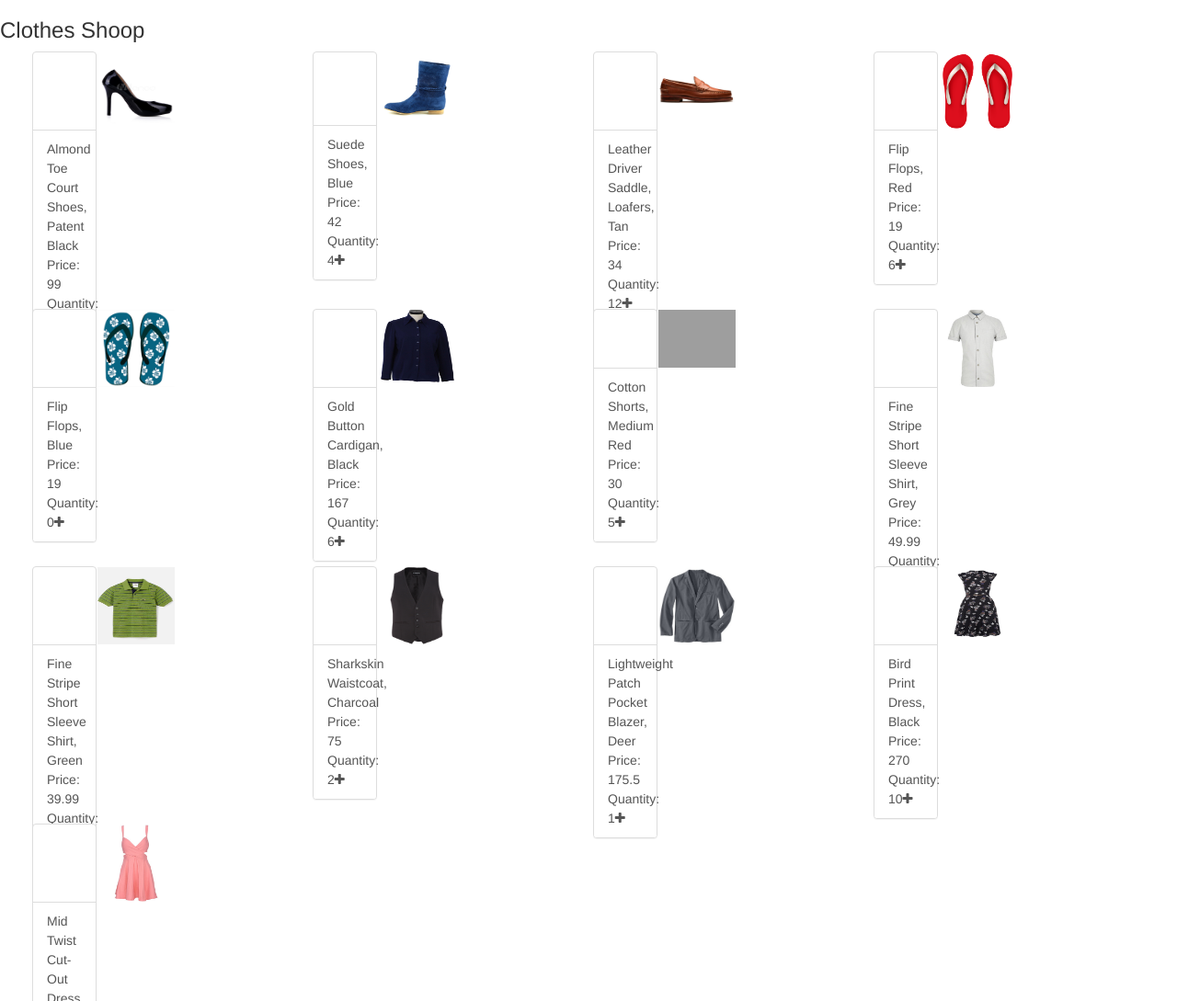
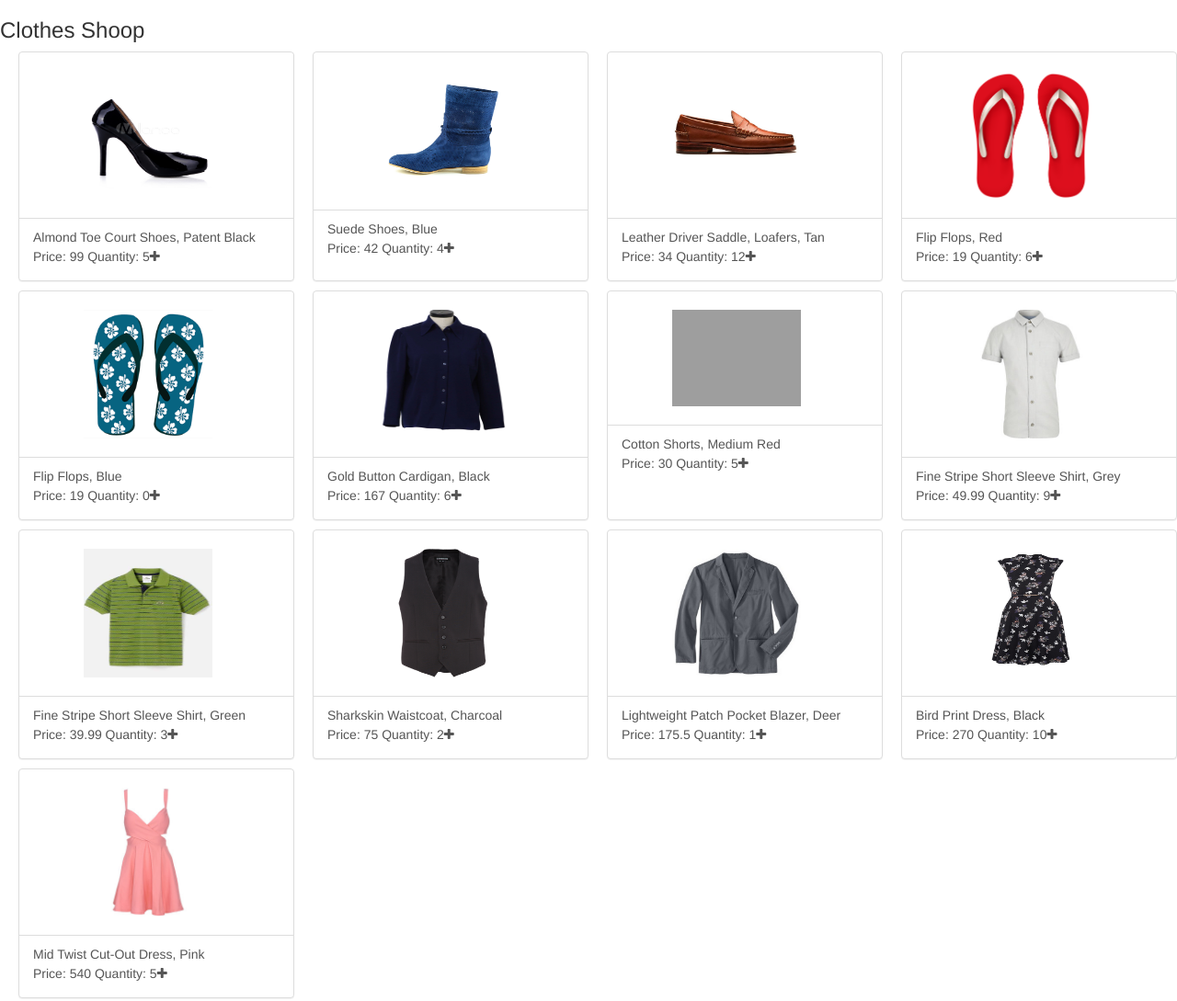
Before and after one commit to FASHIONISTAR-get-famous/clothes-shop, a website: page index.html in a window 1280 px wide. Shown: the top 1089 px of the page at 92% size. Drawn offline with nearby package versions, Linux system fonts and the light colour scheme; grey boxes are pictures that could not be loaded.

Commit message:
end of first day

```diff
--- a/css/style.css
+++ b/css/style.css
@@ -4,12 +4,8 @@ body {
   line-height: 1.5;
 }
 
-.list-group {
-  max-width: 270px;
-}
-
-.row {
-  height: 270px;
+.panel-default {
+  height: 250px;
   width: 300px;
   margin-bottom: 10px;
   float: left;
@@ -18,6 +14,8 @@ body {
 
 .img {
   margin-left: 70px;
-  max-height: 6em;
-  width: 6em;
+  margin-top: 20px;
+  margin-bottom: 20px;
+  max-height: 10em;
+  width: 10em;
 }
--- a/index.html
+++ b/index.html
@@ -16,22 +16,18 @@
     <script src="js/clothesShopFactory.js"></script>
   </head>
 
-  <body>
+  <body ng-controller="clothesShopController as clothesCtrl">
     <header>
     <h3> Clothes Shoop </h3>
     </header>
     <div ng-controller="clothesShopController as ctrl">
-      <div class="row" ng-repeat="item in clothes">
-        <div class="col-md-4">
-          <div class="panel panel-default">
+          <div class="panel panel-default" ng-repeat="item in clothes">
             <ul class="list-group">
               <img src="{{ item.image }}" class="img">
               <a class="list-group-item" ng-click="ctrl.create(item)">{{item.name}}<br>Price: {{ item.price
                 }}  Quantity: {{ item.quantity }}<i class="fa fa-plus"></i></a>
               </ul>
             </div>
-          </div>
-        </div>
       </div>
     </body>
   </html>
--- a/js/clothesShopController.js
+++ b/js/clothesShopController.js
@@ -8,17 +8,13 @@ clothesShop.controller('clothesShopController', ["$http", "$scope", "clothesShop
     $scope.clothes = data;
   });
 
-/*  $scope.select = function(item) {*/
-    //$scope.selected = item;
-  //};
-  /*$scope.selected = {};*/
-
   this.create = function(item){
 
     box = {
       name: item.name,
       price: item.price,
-      quantity: item.quantity
+      quantity: item.quantity,
+      category: item.category
     };
 
     mattia.push(box);
```
Also changed, not shown: test/clothesFactorySpec.js (added, +27 -0 lines), test/clothesShopSpec.js (+13 -4 lines).
